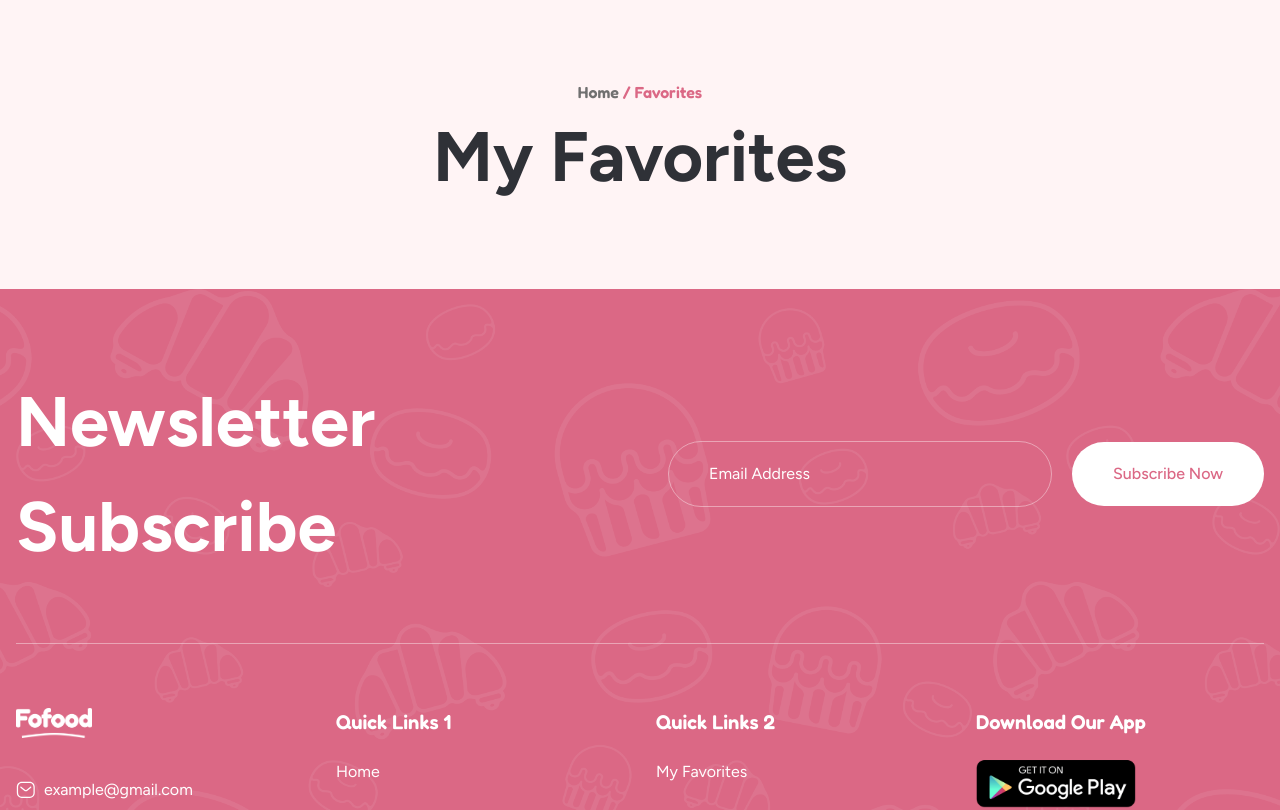
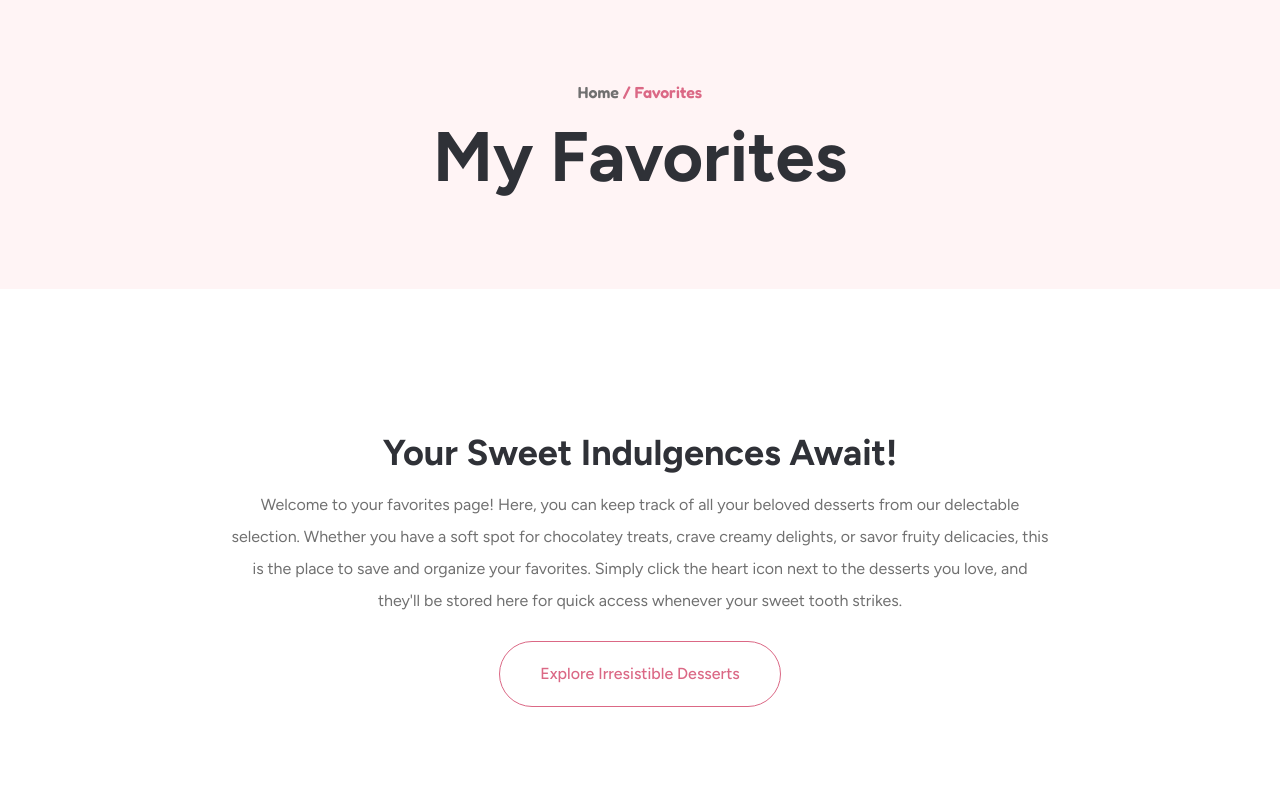
Before and after one commit to sandra-selezen/dessert-alert, a Next.js app: page /favorites in a window 1280 px wide. Shown: the top 810 px of the page. Built offline with nearby package versions, Linux system fonts and the light colour scheme.

Commit message:
Add logic for /favorites page

```diff
--- a/src/app/favorites/page.tsx
+++ b/src/app/favorites/page.tsx
@@ -1,6 +1,36 @@
+"use client";
 
+import { useEffect, useState } from "react";
+import Image, { StaticImageData } from "next/image";
+import Link from "next/link";
+
+import HeartIcon from "../../../public/icons/favorite.svg";
+import HeartIconFull from "../../../public/icons/favorite-full.svg";
+import { SecondaryButton } from "@/components/Buttons/SecondaryButton";
+
+interface IFavorite {
+  id: number;
+  name: string;
+  price: number;
+  image: StaticImageData;
+}
 
 const FavoritesPage = () => {
+  const [favorites, setFavorites] = useState([]);
+
+  useEffect(() => {
+    const favorites = JSON.parse(localStorage.getItem("favorites") || "[]");
+    if (favorites) setFavorites(favorites);
+  }, []);
+
+  const removeFromFavorites = (itemId: number) => {
+    const favorites = JSON.parse(localStorage.getItem("favorites") || "[]");
+    const updatedFavorites = favorites.filter((favorite: IFavorite) => favorite.id !== itemId);
+    localStorage.setItem("favorites", JSON.stringify(updatedFavorites));
+    setFavorites(updatedFavorites);
+    // alert("Item removed from Favorites!");
+  };
+
   return (
     <main>
       <section className="bg-pink10">
@@ -9,6 +39,34 @@ const FavoritesPage = () => {
           <h1 className="h1">My Favorites</h1>
         </div>
       </section>
+      <section className="container mx-auto py-20 lg:py-36 px-4">
+        {favorites.length ? (
+          <ul className="max-w-max mx-auto grid grid-cols-2 lg:grid-cols-4 gap-10 lg:gap-20">
+            {favorites.map((item: IFavorite) => (
+              <li key={item.id} className="flex items-center flex-col relative">
+                <button
+                  onClick={() => removeFromFavorites(item.id)}
+                  className="w-[40px] h-[40px] p-1 flex justify-center items-center rounded-full bg-transparent border border-solid border-pink100 absolute right-0"
+                >
+                  <HeartIconFull />
+                </button>
+                <Image src={item.image} width={150} height={150} alt={item.name} className="mb-3" />
+                <Link href={`/menu/${item.id}`} className="mb-2 font-bold">{item.name}</Link>
+                <span className="font-fredoka font-semibold text-pink100">${item.price}</span>
+              </li>
+            ))}
+          </ul>
+        ) : (
+          <div className="max-w-[820px] mx-auto text-center">
+            <h2 className="text-2xl lg:text-4xl font-bold mb-4">Your Sweet Indulgences Await!</h2>
+            <p className="text-black50 text-base/8 mb-6">Welcome to your favorites page! Here, you can keep track of all your beloved desserts from our delectable selection.
+              Whether you have a soft spot for chocolatey treats, crave creamy delights, or savor fruity delicacies, this is the place to save and organize your favorites.
+              Simply click the heart icon next to the desserts you love, and they'll be stored here for quick access whenever your sweet tooth strikes.
+            </p>
+            <SecondaryButton href="/menu" className="inline-block">Explore Irresistible Desserts</SecondaryButton>
+          </div>
+        )}
+      </section>
     </main>
   )
 }
--- a/src/app/page.tsx
+++ b/src/app/page.tsx
@@ -137,7 +137,7 @@ export default function Home() {
             Our goal is to ensure everyone has access to fresh, healthy, and affordable food, regardless of their location.
             Join us in creating a brighter future for all.
           </p>
-          <SecondaryButton href="/about" clasName="mt-6 inline-block">Read More</SecondaryButton>
+          <SecondaryButton href="/about" className="mt-6 inline-block">Read More</SecondaryButton>
         </div>
       </section>
       <section className="pb-20 lg:pb-36 px-4">
--- a/src/components/Buttons/SecondaryButton.tsx
+++ b/src/components/Buttons/SecondaryButton.tsx
@@ -5,16 +5,16 @@ interface ISecondaryButton {
   type?: "button" | "submit" | "reset";
   onClick?: () => void;
   href?: LinkProps['href'];
-  clasName?: string;
+  className?: string;
 }
 
-export const SecondaryButton = ({ children, type, onClick, href, clasName }: ISecondaryButton) => {
+export const SecondaryButton = ({ children, type, onClick, href, className }: ISecondaryButton) => {
   return (
     <>
       {href ? (
         <Link
           href={href}
-          className={`rounded-full py-5 px-10 bg-transparent border border-solid border-pink100 hover:shadow-lg shadow-pink transition-shadow font-medium text-pink100 ${clasName}`}
+          className={`rounded-full py-5 px-10 bg-transparent border border-solid border-pink100 hover:shadow-lg shadow-pink transition-shadow font-medium text-pink100 ${className}`}
         >
             {children}
         </Link>
@@ -22,7 +22,7 @@ export const SecondaryButton = ({ children, type, onClick, href, clasName }: ISe
         <button
           type={type}
           onClick={onClick}
-          className={`rounded-full py-5 px-10 bg-transparent border border-solid border-pink100 hover:shadow-lg shadow-pink transition-shadow font-medium text-pink100 ${clasName}`}
+          className={`rounded-full py-5 px-10 bg-transparent border border-solid border-pink100 hover:shadow-lg shadow-pink transition-shadow font-medium text-pink100 ${className}`}
         >
           {children}
         </button>
--- a/src/components/PopularMenu/PopularMenu.tsx
+++ b/src/components/PopularMenu/PopularMenu.tsx
@@ -1,11 +1,10 @@
-import React from 'react';
 import Image from "next/image";
-import Link from 'next/link';
+import Link from "next/link";
 
 import HeartIcon from "../../../public/icons/favorite.svg";
 import CartIcon from "../../../public/icons/buy.svg";
-import { popularMenu } from '@/lib/data';
-import { SecondaryButton } from '../Buttons/SecondaryButton';
+import { popularMenu } from "@/lib/data";
+import { SecondaryButton } from "../Buttons/SecondaryButton";
 
 export const PopularMenu = () => {
   return (
@@ -31,7 +30,7 @@ export const PopularMenu = () => {
         ))}
       </ul>
       <div className="max-w-max mx-auto mt-10 lg:mt-20">
-        <SecondaryButton href="/menu" clasName="inline-block">See All Menu</SecondaryButton>
+        <SecondaryButton href="/menu" className="inline-block">See All Menu</SecondaryButton>
       </div>
     </>
   )
```
Also changed, not shown: public/icons/favorite-full.svg (added).
